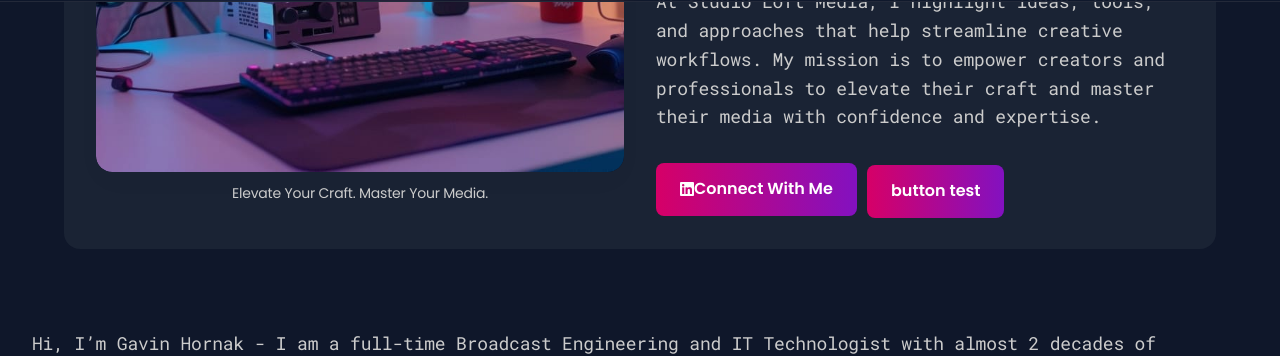
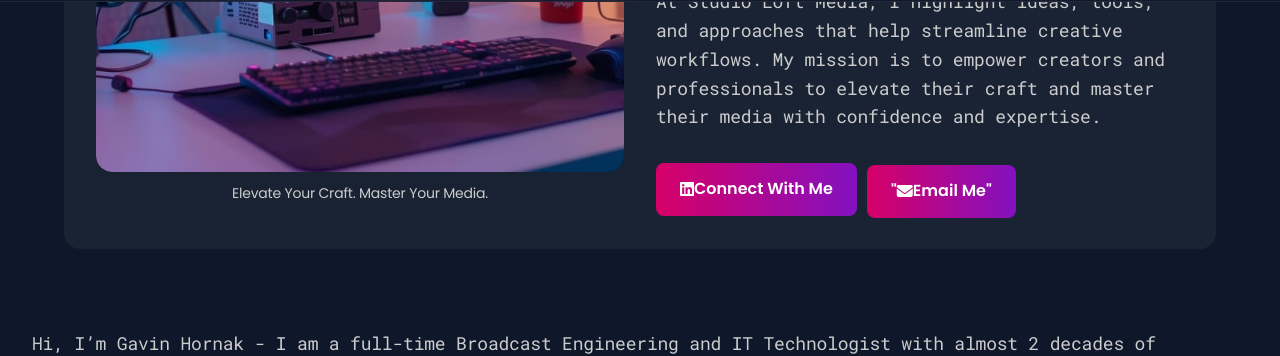
Before and after one commit to studioloft/studioloft.github.io, a Jekyll site: the page built from _pages/about.md, in a window 1280 px wide and 900 px high, scrolled down 650 px. Shown: the part 81-437 px from the top of the window. Built offline with Jekyll 4.4.1, drawn with Linux system fonts in a browser that asks for light colours.

Commit message:
update hero email

```diff
--- a/_pages/about.md
+++ b/_pages/about.md
@@ -43,7 +43,7 @@ permalink: /about/
 
             {% if site.data.settings.hero.hero_button_text %}
             <a href="{{ site.data.settings.hero.hero_button_link }}" class="hero__button button button--primary">{{ site.data.settings.hero.hero_button_text }}</a>
-            <a href="mailto:Contact@StudioLoftMedia.com" class="hero__button button button--primary">button test</a>
+            <a href="mailto:Contact@StudioLoftMedia.com" class="hero__button button button--primary">"<i class="fa-solid fa-envelope"></i> Email Me"</a>
             {% endif %}
           </div>
         </div>
```
